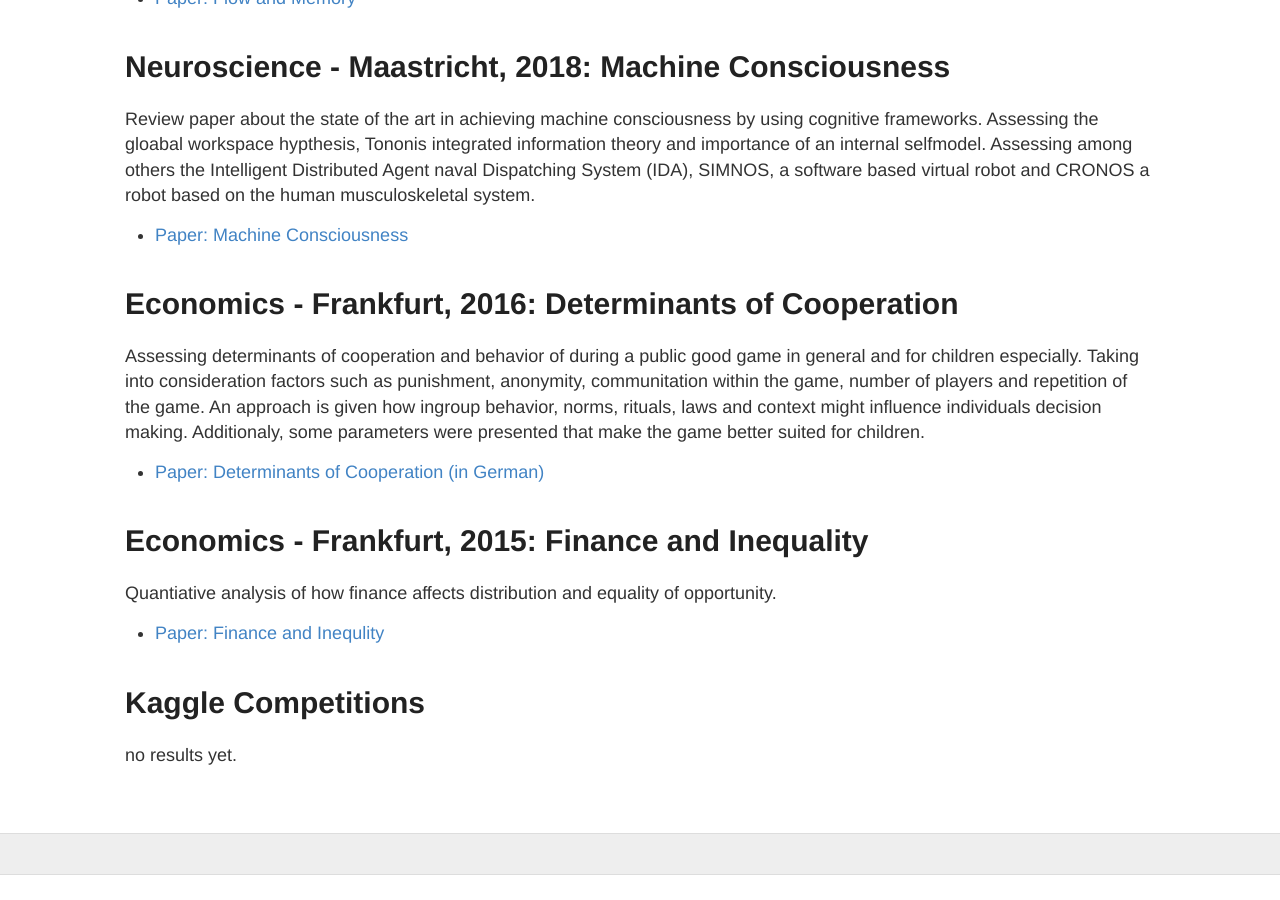
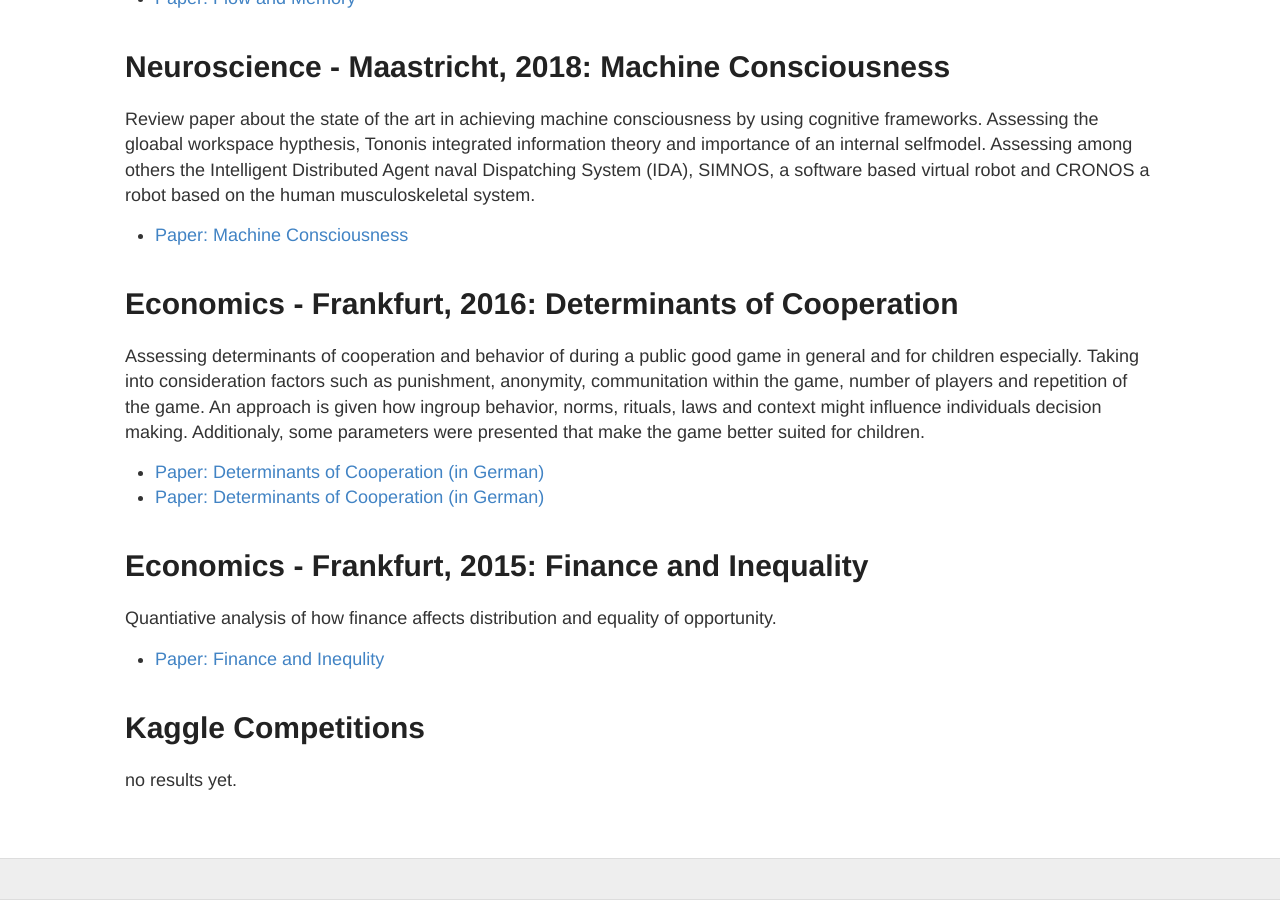
Before and after one commit to Mariusmarten/mariusmarten.github.io, a Jekyll site: the page built from projects.md, in a window 1280 px wide and 900 px high, scrolled down 770 px. Built offline with Jekyll 4.4.1, drawn with Linux system fonts in a browser that asks for light colours; before the commit the page ends 1645 px from its top, so only the background shows below that.

Commit message:
Update projects.md

```diff
--- a/projects.md
+++ b/projects.md
@@ -31,6 +31,7 @@ Economics - Frankfurt, 2016: Determinants of Cooperation
 ====================
 Assessing determinants of cooperation and behavior of during a public good game in general and for children especially. Taking into consideration factors such as punishment, anonymity, communitation within the game, number of players and repetition of the game. An approach is given how ingroup behavior, norms, rituals, laws and context might influence individuals decision making. Additionaly, some parameters were presented that make the game better suited for children.
 - [Paper: Determinants of Cooperation (in German)]({{mariusmarten.github.io}}/projects/2016_Determinants of Cooperation.pdf)
+- [Paper: Determinants of Cooperation (in German)]({{mariusmarten.github.io}}/projects/2018_Artifical_Consciousness.pdf)
 
 
 Economics - Frankfurt, 2015: Finance and Inequality
```
